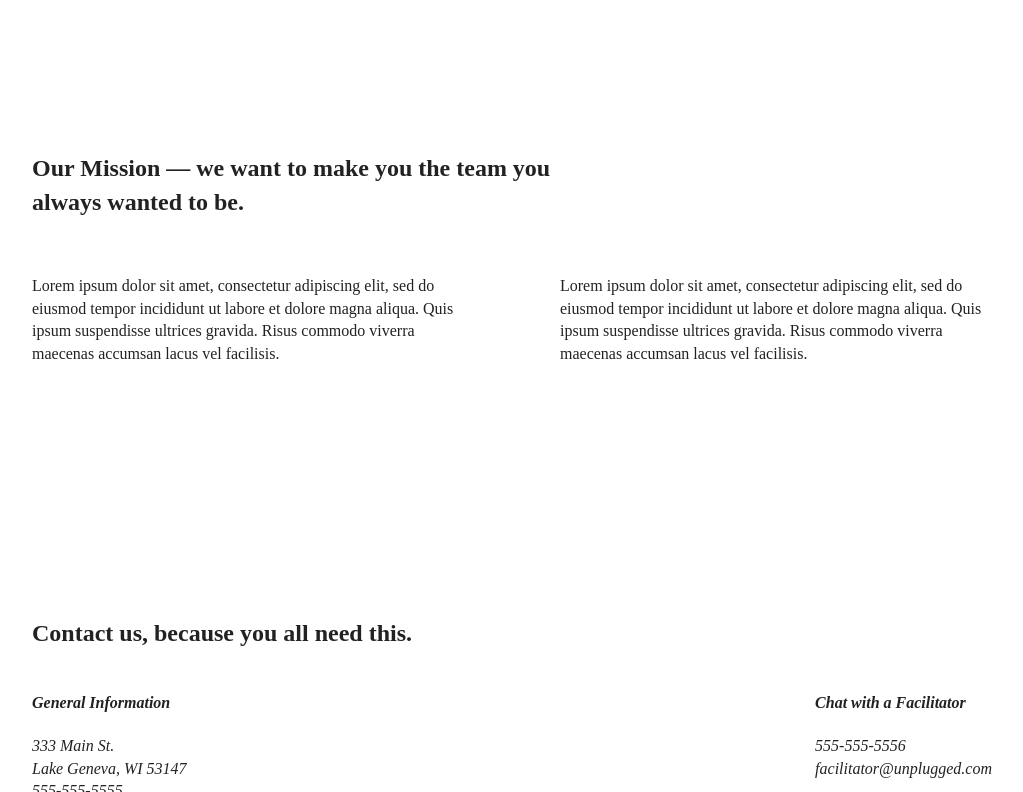
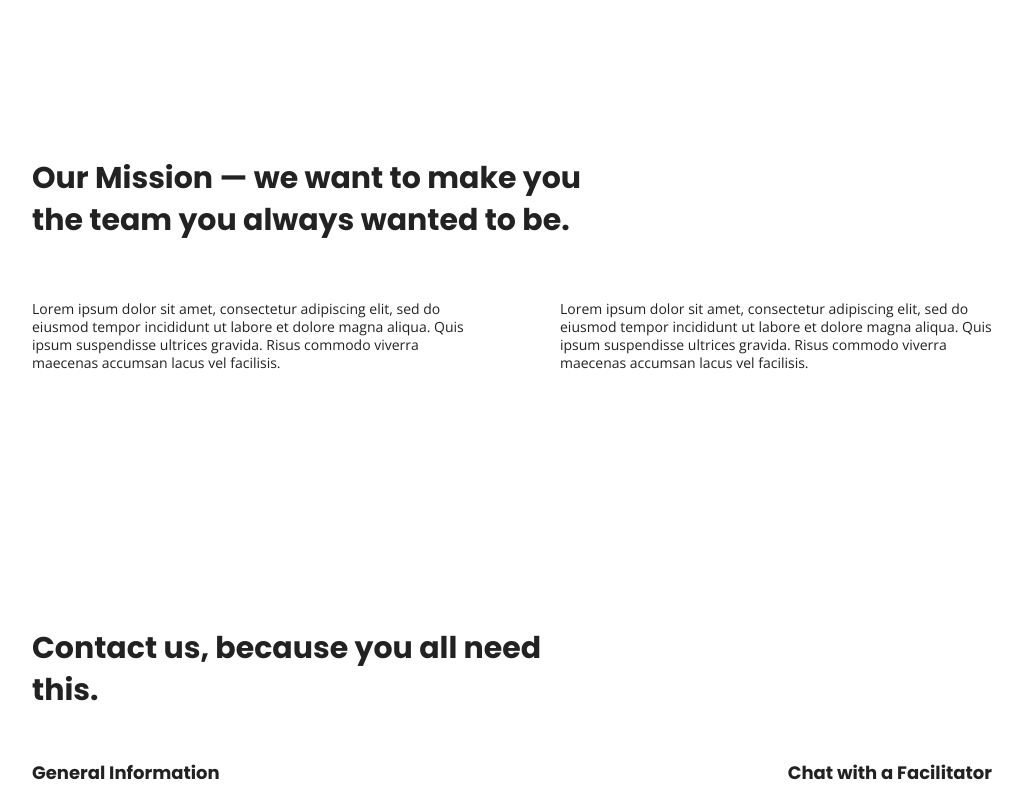
Before and after one commit to sheeshalicia/unplugged, a website: page about/index.html in a window 1280 px wide. Shown: the part 88-880 px from the top of the page, without its empty margins (128-1151 px from the left). Drawn offline with nearby package versions, Linux system fonts and the light colour scheme.

Commit message:
General text styles

```diff
--- a/about/index.html
+++ b/about/index.html
@@ -20,6 +20,9 @@
   <link rel="stylesheet" href="../css/main.css">
 
   <meta name="theme-color" content="#fafafa">
+
+  <!-- Google Fonts -->
+  <link href="https://fonts.googleapis.com/css?family=Open+Sans:400,700|Poppins:500,700" rel="stylesheet">
 </head>
 
 <body>
--- a/css/main.css
+++ b/css/main.css
@@ -86,10 +86,60 @@ textarea {
 /* ==========================================================================
    Author's custom styles
    ========================================================================== */
-   .content-wrapper{
-     width: 90%;
-     margin: 50px 0;
-   }
+
+
+/* General Syles */
+
+html{
+  font-size: 16px;
+}
+
+body{
+  font-family: 'Open Sans', sans-serif;
+  font-size: 1em;
+}
+
+ul, ol{
+  list-style-type: none;
+
+}
+
+a{
+  color: #e2e3ed;
+  text-decoration: none;
+}
+
+h2{
+  font-family: 'Poppins', sans-serif;
+  font-size: 1.875em;
+}
+
+h3, h4{
+  font-family: 'Poppins', sans-serif;
+  font-size: 1.125em;
+}
+
+p{
+  font-size: .875em;
+  line-height: 1.285;
+}
+
+img{
+
+}
+
+figure{
+
+}
+
+address{
+  font-style: normal;
+}
+
+.content-wrapper{
+    width: 90%;
+    margin: 50px 0;
+}
 
 /* -------------- Base header & footer styles ---------------*/
 
```
Also changed, not shown: faq/index.html (+2 -0 lines), index.html (+2 -0 lines).
